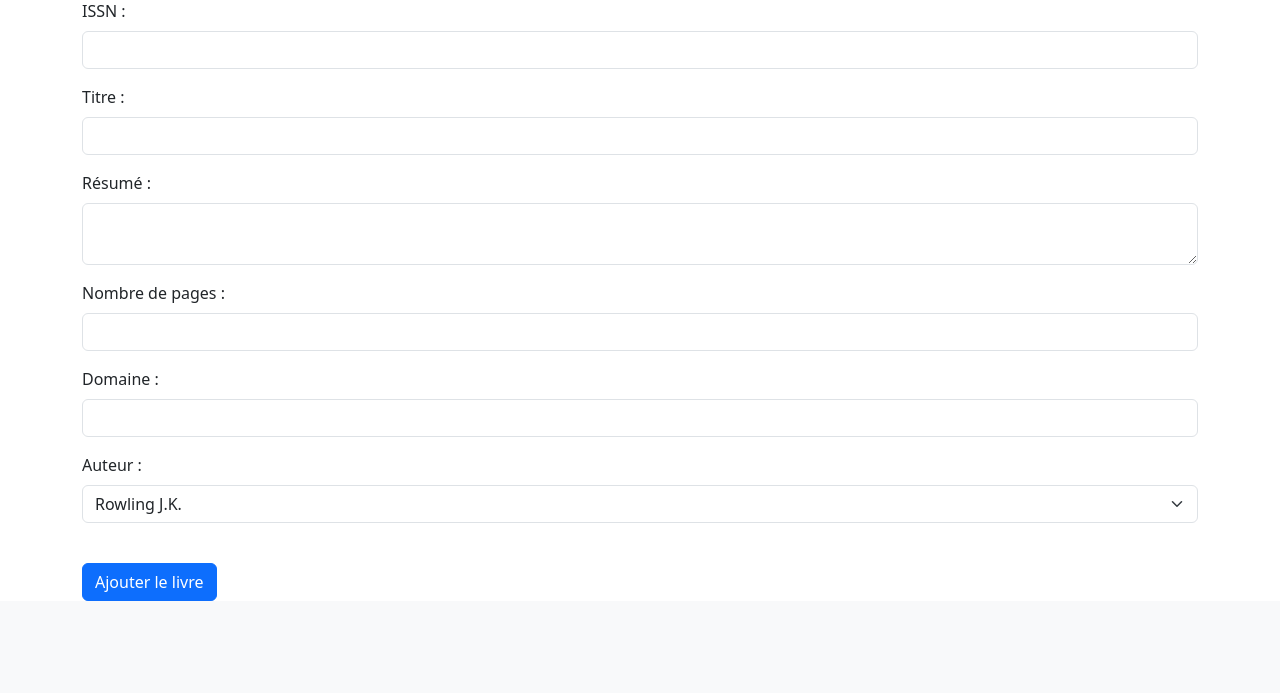
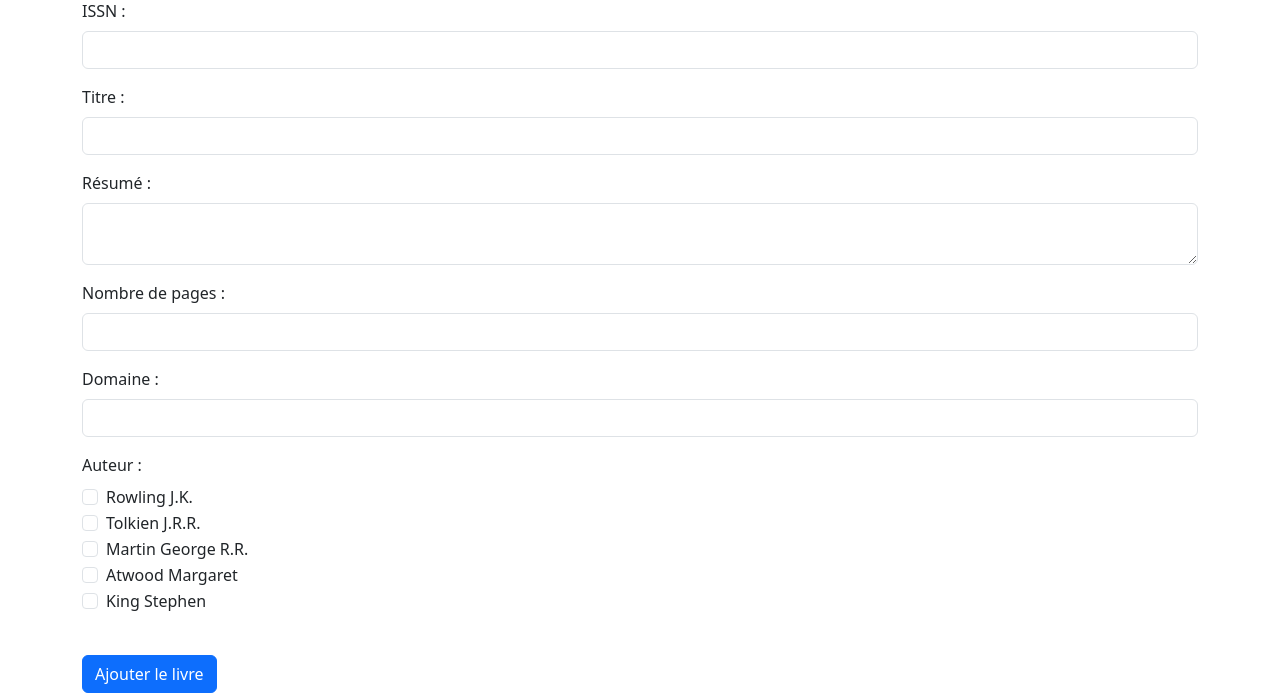
Before and after one commit to LunaGrandjean/Projet_web_bibliot-que, a PHP site: page /page_livres.php in a window 1280 px wide. Shown: the part 1023-1716 px from the top of the page. Before the commit the page ends 1624 px from the top, so only its background shows below. Run offline with PHP 8.4, Linux system fonts and the light colour scheme; data comes from the database, SQL or seed files in the repository; data that the repository does not hold is empty.

Commit message:
Update page_livres.php

```diff
--- a/gestion_livre/page_livres.php
+++ b/gestion_livre/page_livres.php
@@ -157,7 +157,6 @@
                 </div>
                 <div class="mb-3">
                     <label for="Auteur" class="form-label">Auteur :</label>
-                        <select class="form-select" id="Auteur" name="Auteur" required>
                             <?php
                                 $host = 'localhost';
                                 $db_name = 'projetweb';
@@ -175,12 +174,14 @@
                                 $sqlAuteurs = "SELECT * FROM auteur";
                                 $stmtAuteurs = $dbh->query($sqlAuteurs);
 
-                                // Affichage des options du menu déroulant
+                                // Affichage des cases à cocher pour chaque auteur
                                 while ($auteur = $stmtAuteurs->fetch(PDO::FETCH_ASSOC)) {
-                                    echo "<option value='{$auteur['Num']}'>{$auteur['Nom']} {$auteur['Prenom']}</option>";
+                                    echo "<div class='form-check'>";
+                                    echo "<input class='form-check-input' type='checkbox' name='Auteurs[]' value='{$auteur['Num']}' id='auteur{$auteur['Num']}'>";
+                                    echo "<label class='form-check-label' for='auteur{$auteur['Num']}'>{$auteur['Nom']} {$auteur['Prenom']}</label>";
+                                    echo "</div>";
                                 }
                             ?>
-                        </select>
                         <br>
                 </div>
 
```
